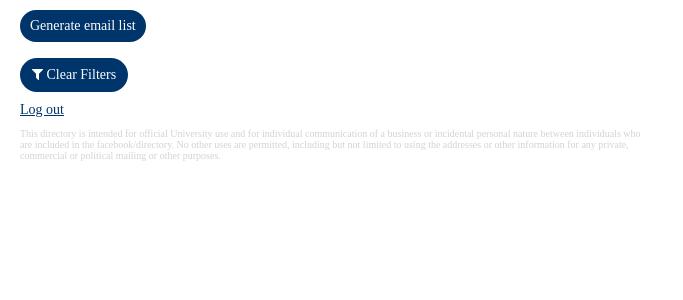
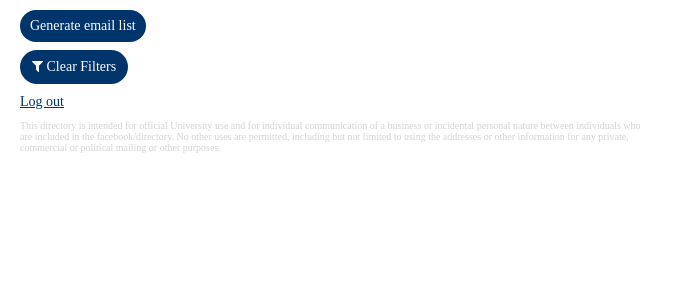
Before and after one commit to Yalies/MailYale, a Flask app: template app/templates/index.html in a window 1280 px wide. Shown: the part 92-392 px from the top of the page, without its empty margins (0-683 px from the left). Run offline with Flask 2, Linux system fonts and the light colour scheme; the template is opened without the code that fills it, so the values that code supplies are empty; some web fonts are replaced.

Commit message:
Clean extra CSS

```diff
--- a/app/static/css/form.css
+++ b/app/static/css/form.css
@@ -25,10 +25,6 @@ button.fail, .button.fail {
     background: #f20000;
 }
 
-#controls {
-    margin-bottom: 15px;
-}
-
 textarea {
     max-width: 100%;
     margin: 10px 0;
@@ -45,9 +41,6 @@ textarea {
 
 #filtering {
     margin-bottom: 10px;
-}
-#clear_filters {
-    margin-top: 8px;
 }
 .filter {
     margin-top: 8px;
```
